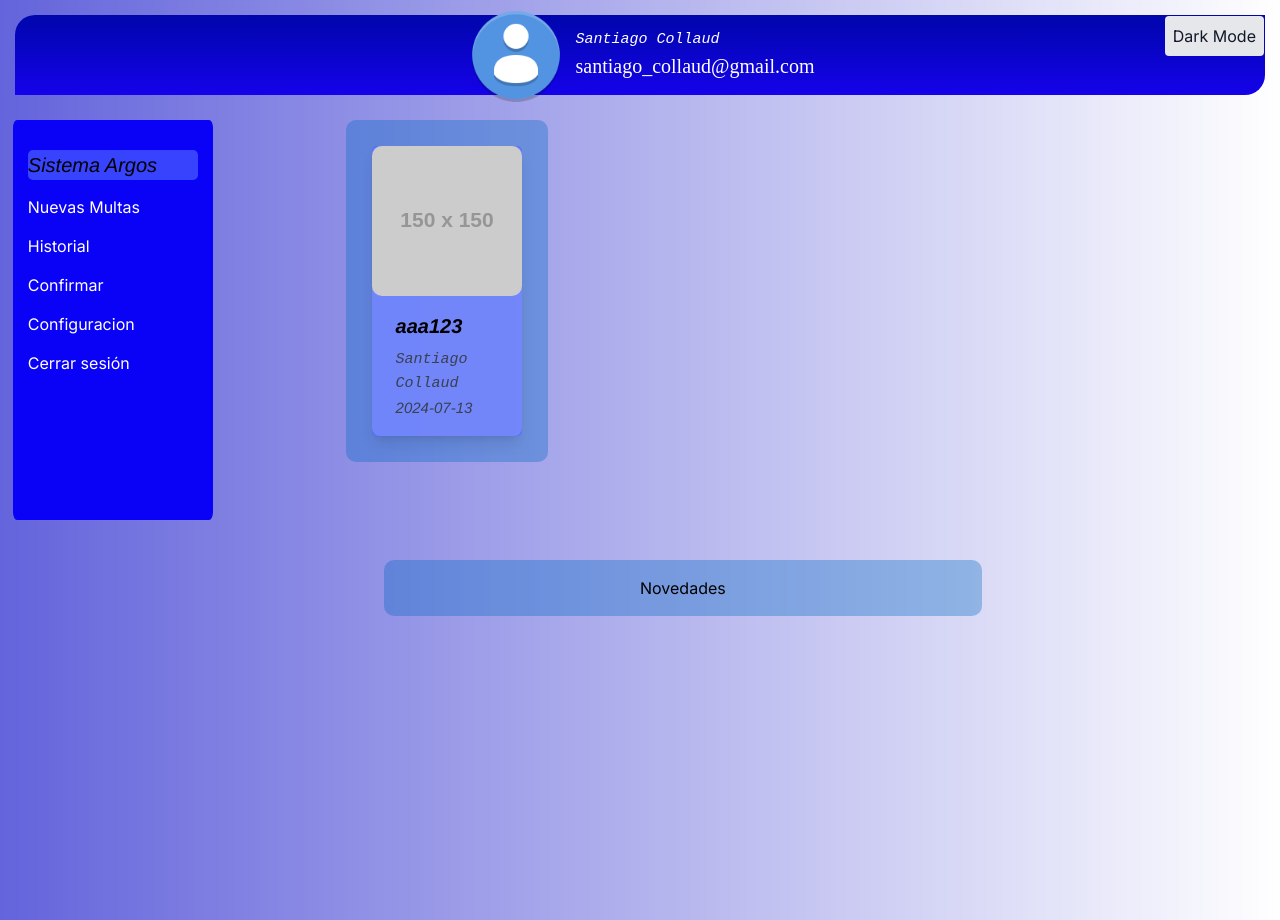
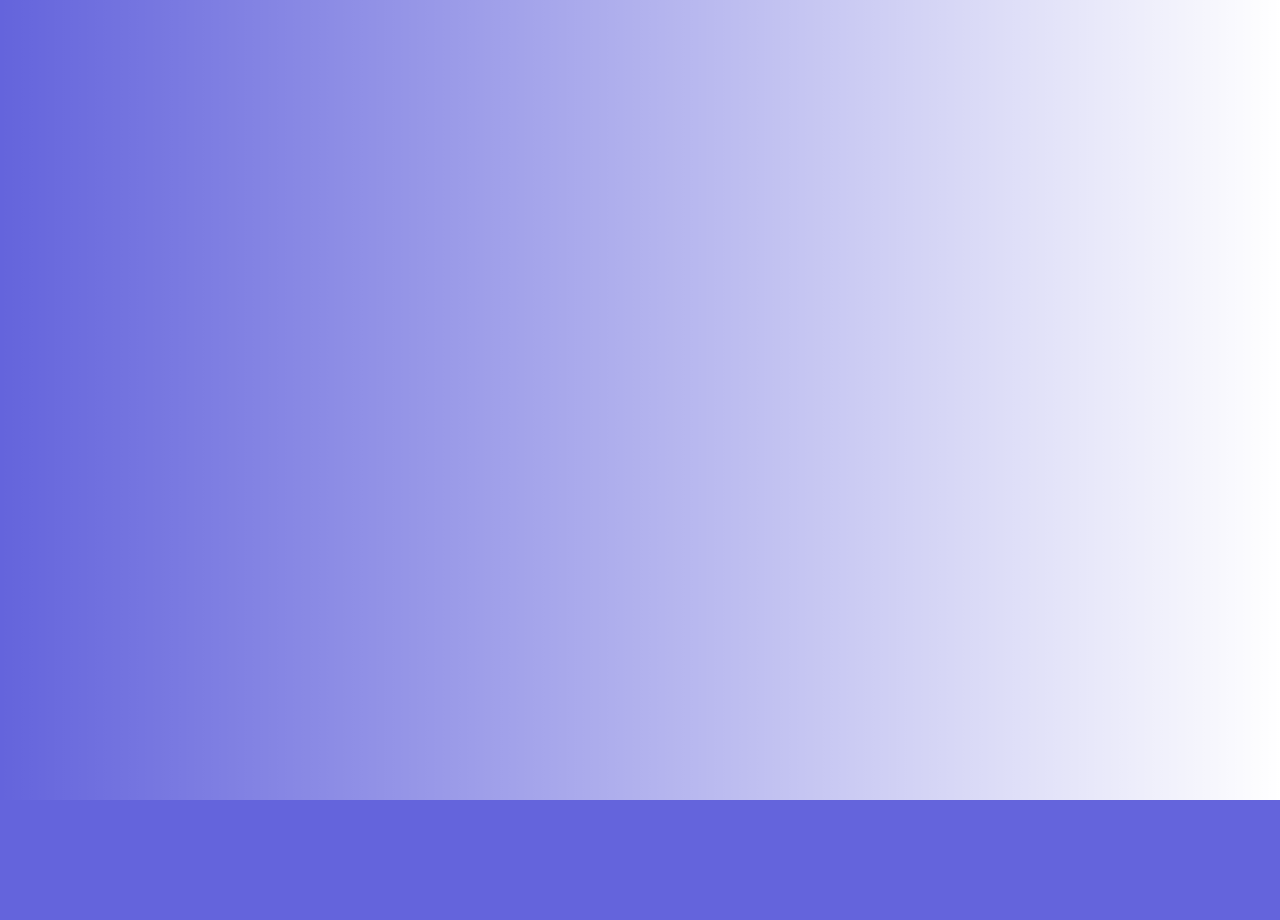
Before and after one commit to aragornz325/argosFront, a Next.js app: page /dashboardAdmin in a window 1280 px wide. After the commit the page ends 800 px from the top, so only its background shows below. Built offline with nearby package versions, Linux system fonts and the light colour scheme.

Commit message:
se rompio_2

```diff
--- a/package.json
+++ b/package.json
@@ -15,7 +15,7 @@
     "@react-google-maps/api": "^2.19.3",
     "@types/js-cookie": "^3.0.6",
     "@vis.gl/react-google-maps": "^1.1.0",
-    "autoprefixer": "^10.4.19",
+    "autoprefixer": "^10.4.20",
     "axios": "^1.7.2",
     "dotenv-cli": "^7.4.2",
     "formik": "^2.4.6",
@@ -38,8 +38,8 @@
     "@types/react-dom": "^18",
     "eslint": "^8",
     "eslint-config-next": "14.2.4",
-    "postcss": "^8.4.40",
-    "tailwindcss": "^3.4.7",
+    "postcss": "^8.4.41",
+    "tailwindcss": "^3.4.9",
     "typescript": "^5"
   }
 }
--- a/src/app/dashboardAdmin/component/profile/style.css
+++ b/src/app/dashboardAdmin/component/profile/style.css
@@ -8,6 +8,13 @@
     width: 100%;
     height: 10%;
     margin: 15px;
+    color: white;
+}
+
+/* Tema oscuro */
+.dark .profileBar {
+    background-image: linear-gradient(to bottom, rgb(34, 34, 34), rgb(0, 0, 0)); /* Cambia los colores de fondo */
+    color: lightgray; /* Cambia el color del texto */
 }
 
 .profileBar img{
@@ -19,6 +26,7 @@
     font-size: 200%;
     font-style: italic;
 }
+
 .mail{
     font-family: serif;
     font-size: 20px;
@@ -26,10 +34,9 @@
 
 .posicionDerecha{
     display: flex;
-    position:static;
+    position: static;
     padding-left: 40%;
 }
-
 
 /* Estilos responsivos */
 @media(max-width: 768px){
@@ -37,6 +44,7 @@
     .nombre{
         font-size: 100%;
     }
+
     .mail{
         font-size: 50%;
     }
--- a/src/app/layout.tsx
+++ b/src/app/layout.tsx
@@ -1,8 +1,8 @@
 import type { Metadata } from "next";
-import { Inter } from "next/font/google";
+//import { Inter } from "next/font/google";
 import "./globals.css";
 
-const inter = Inter({ subsets: ["latin"] });
+//const inter = Inter({ subsets: ["latin"] });
 
 export const metadata: Metadata = {
   title: "Create Next App",
@@ -15,10 +15,10 @@ export default function RootLayout({
   children: React.ReactNode;
 }>) {
   return (
-    <html lang="en">
+    <html >{/*
       <body
         className={inter.className}>{children}
-      </body>
+      </body>*/}
     </html>
   );
 }
```
Also changed, not shown: 1 other file (tests, documents, lock files or other folders). Lines whose indentation alone changed are shown as unchanged.
